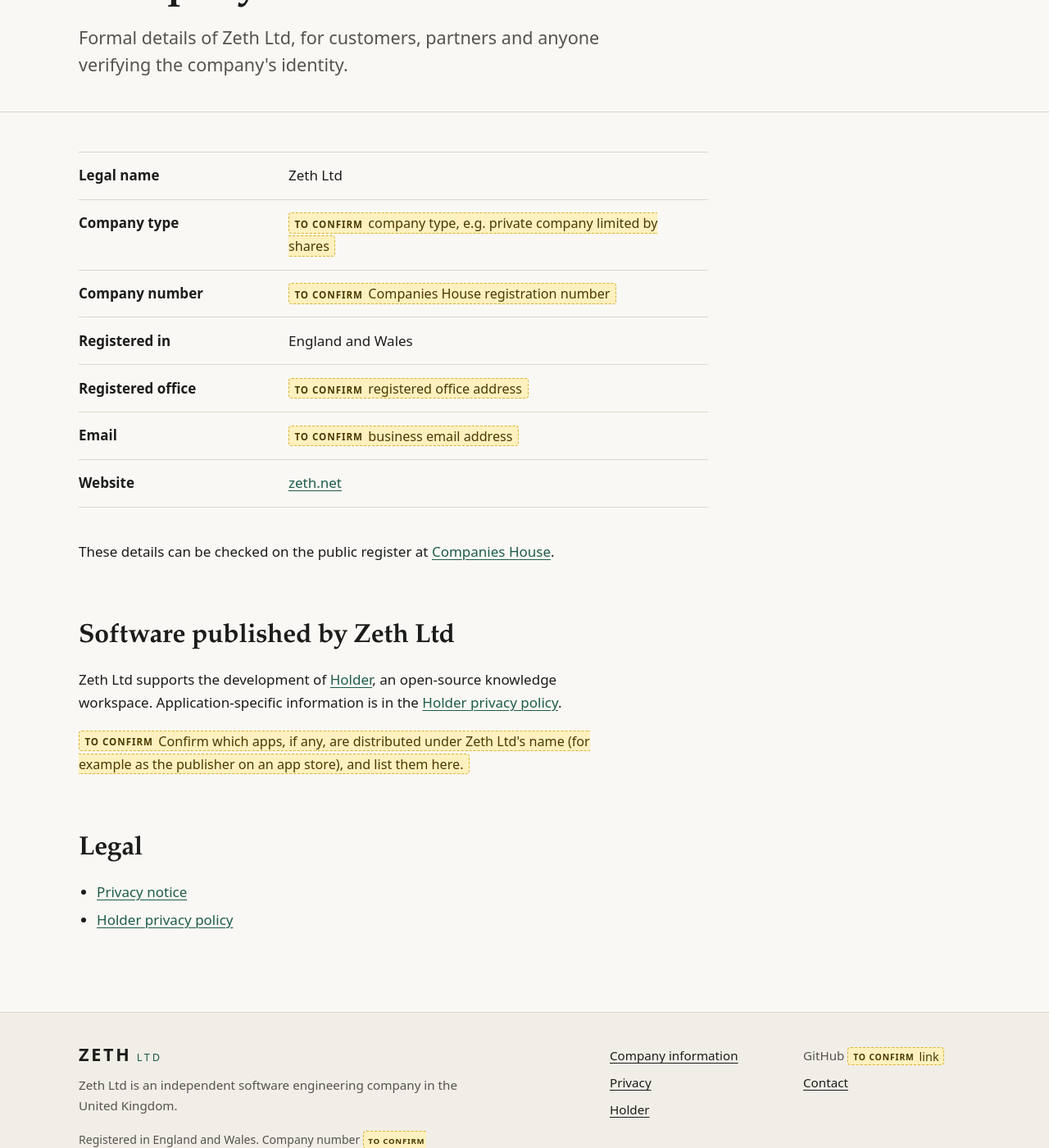
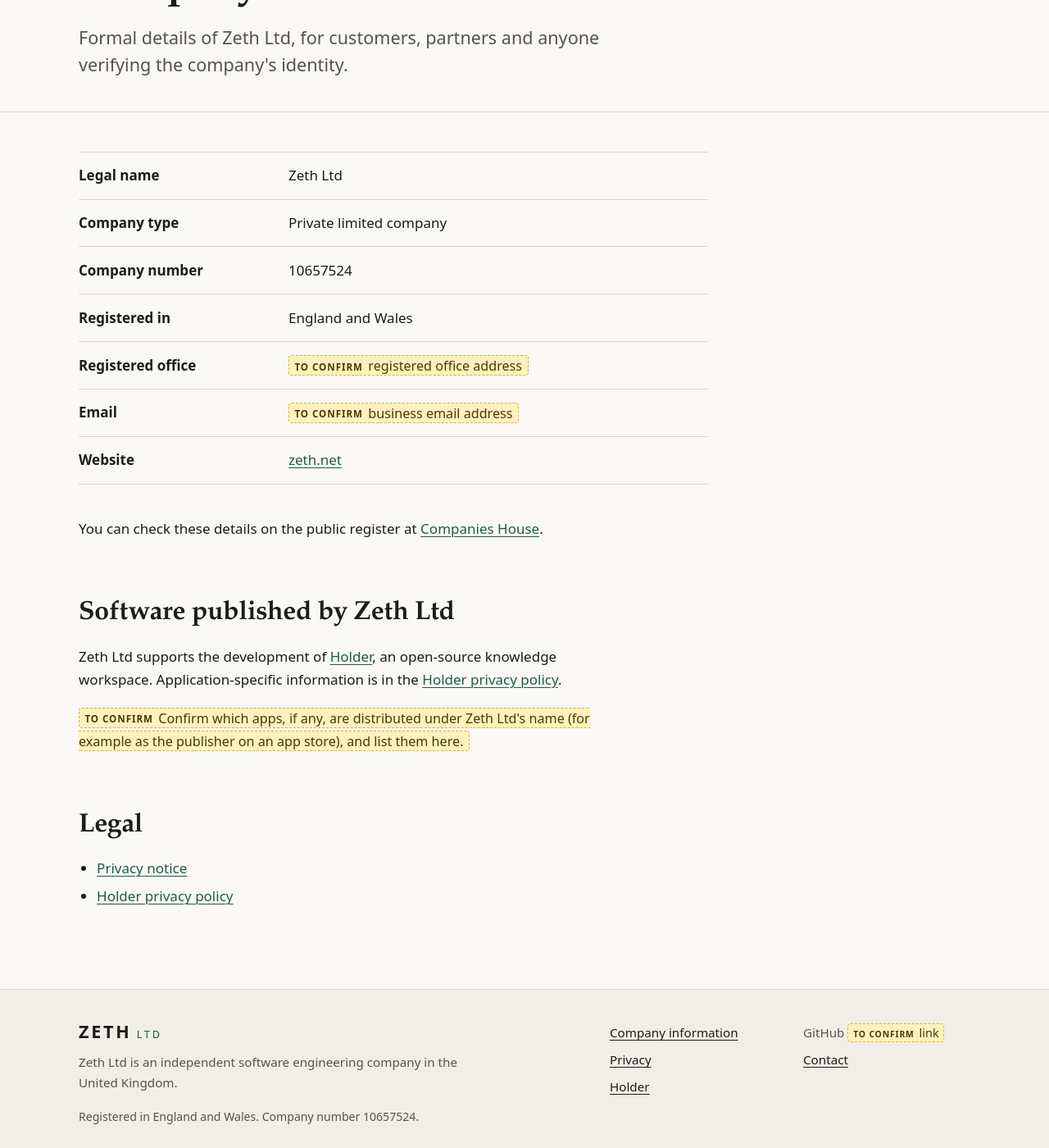
Before and after one commit to zeth/zeth.net, a Jekyll site: the page built from company/index.md, in a window 1280 px wide and 1400 px high, scrolled down 229 px. Shown: the whole window at 82% size. Built offline with Jekyll 4.4.1, drawn with Linux system fonts in a browser that asks for light colours.

Commit message:
Add confirmed company number, jurisdiction and company type

```diff
--- a/_data/company.yml
+++ b/_data/company.yml
@@ -9,9 +9,9 @@
 founder: Zeth
 
 # Legal identity -- REQUIRED before publication.
-company_number: ~        # e.g. "12345678" (Companies House registration number)
-company_type: ~       # e.g. "Private company limited by shares"
-jurisdiction: England and Wales   # as stated in holder.team/privacy/
+company_number: "10657524" # e.g. "12345678" (Companies House registration number)
+company_type: Private limited company
+jurisdiction: England and Wales
 registered_office: ~     # Full registered office address, one line
 vat_number: ~            # Leave empty if not VAT-registered; the row is then hidden
                          # unless show_vat is true.
```
Also changed, not shown: README.md.
